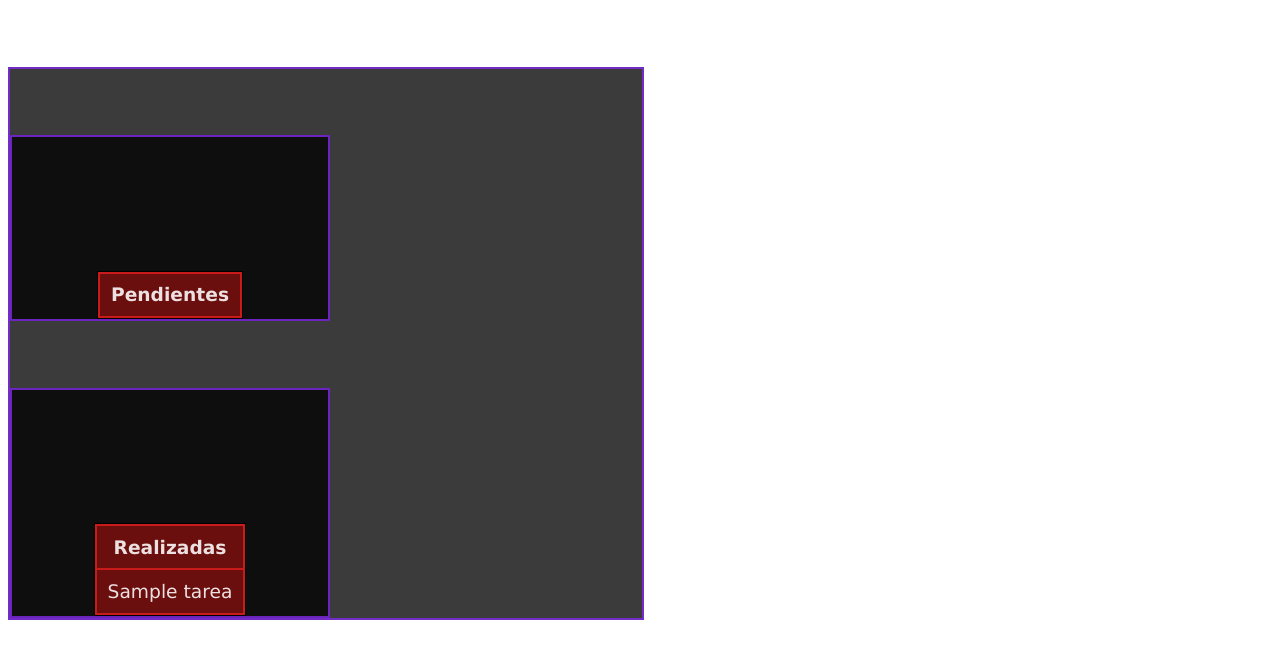
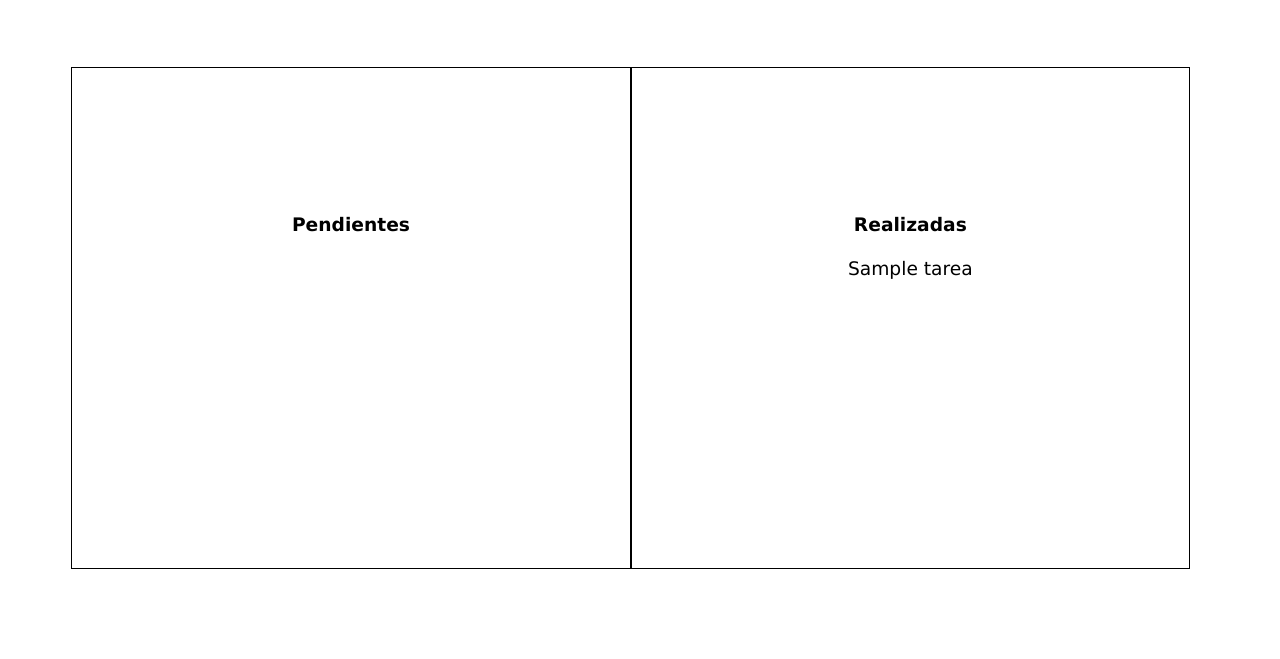
Before and after one commit to carlos-enrique1/categorias-pruebas, a Django app: page / in a window 1280 px wide. Shown: the top 659 px of the page. Run offline with Django 4.2, Linux system fonts and the light colour scheme; tables that the repository leaves empty hold one stand-in row (values such as "Sample post"); lists and menus that the app fills with data are empty.

Commit message:
Cambio de estilo

```diff
--- a/tareas/static/css/style.css
+++ b/tareas/static/css/style.css
@@ -11,33 +11,30 @@ a {
 table {
     margin: 0 auto;
     margin-top: 100pt;
-    background-color: rgba(253, 31, 31, 0.787);
-    border: 1px solid black;
 }
 
 th,
 td {
     padding: 8pt;
-    background-color: rgba(0, 0, 0, 0.479);
-    color: rgba(255, 255, 255, 0.876);
 }
 
 h2 {
     text-align: center;
-    color: rgba(241, 241, 241, 0.904);
 }
 
-div {
-    width: 50%;
-    margin-top:50pt;
-    background-color: rgba(0, 0, 0, 0.77);
-    max-width: 600pt;
-    border: 2pt solid rgba(130, 41, 233, 0.808);
-}
+
 p{
     margin-left: 20pt;
 }
-.contenedor{
-    margin: 0 auto;
-    width: 90%;
+.inferior{
+    width: 49%;
+    border:1px solid black;
+    float: left;
+    min-height: 500px;
+    max-height: 500px;
 }
+#contenedor{
+    margin:0 auto;
+    margin-top:50pt;
+    width:90%;
+}
--- a/tareas/templates/listaTareas.html
+++ b/tareas/templates/listaTareas.html
@@ -6,7 +6,7 @@ Listado de tareas
 
 {% block 'contenido' %}
 <div id="contenedor">
-    <div>
+    <div class="inferior">
         <table>
             <thead>
                 <tr>
@@ -23,7 +23,7 @@ Listado de tareas
             </tbody>
         </table>
     </div>
-    <div>
+    <div class="inferior">
         <table>
             <thead>
                 <tr>
```
